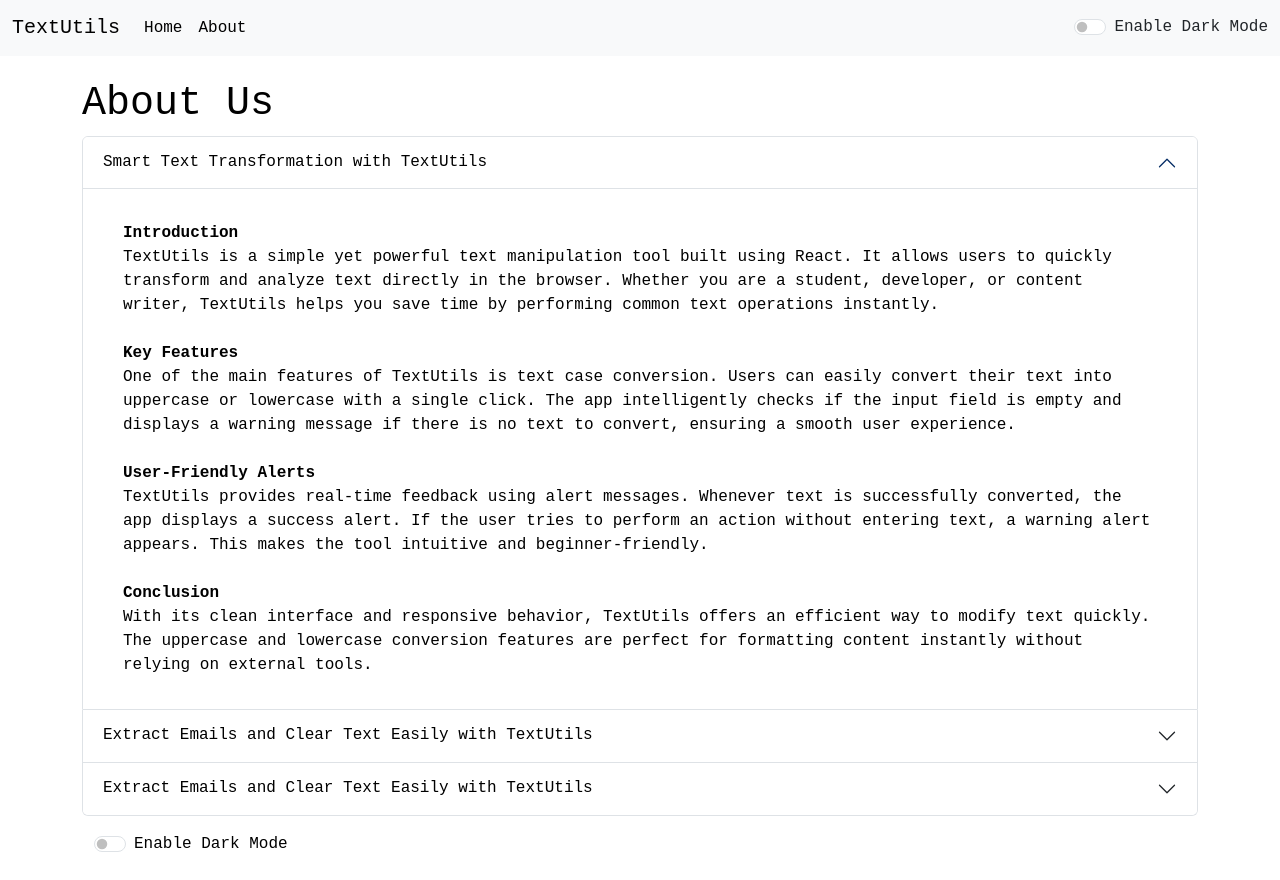
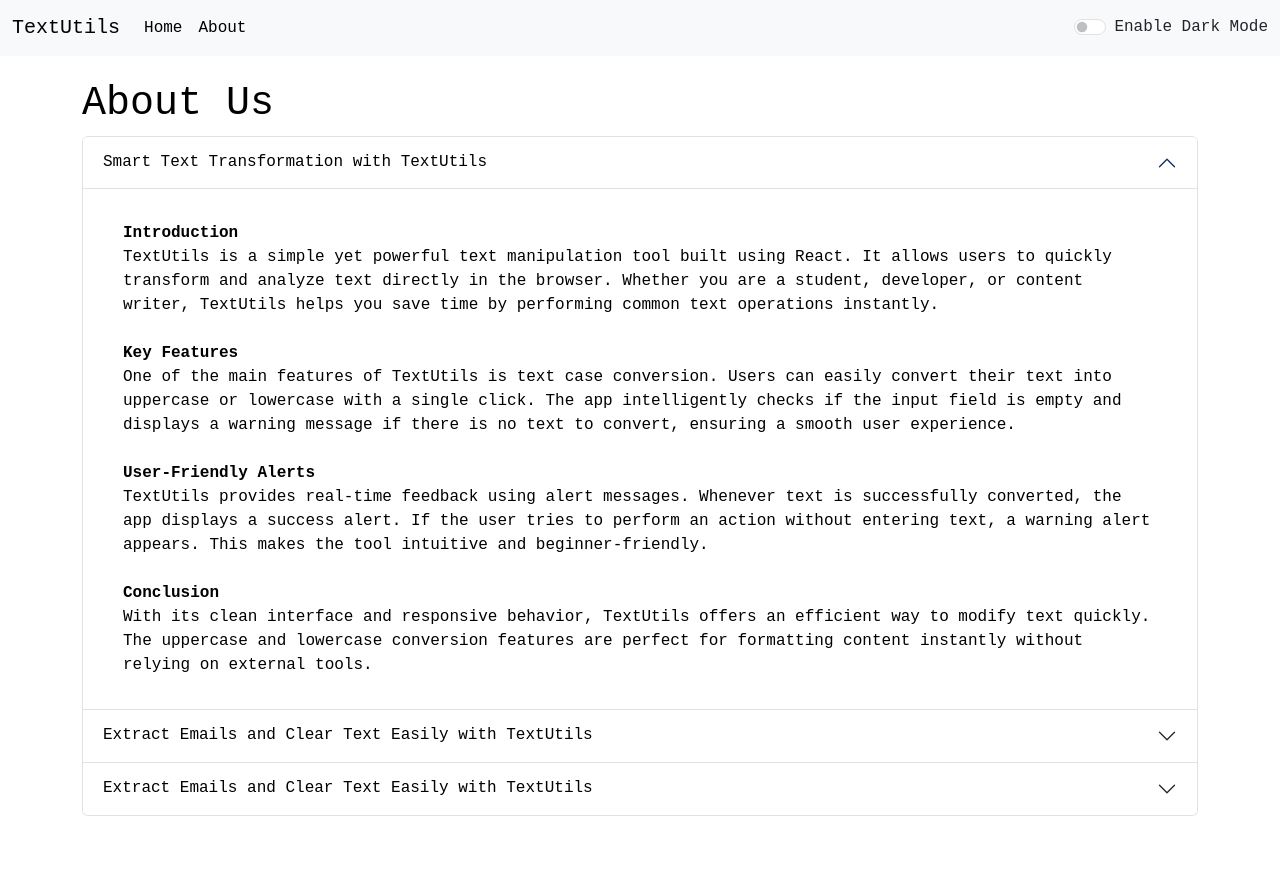
Before and after one commit to MohmmedFurqaan/Text_Utils_React, a React (Create React App) app: page /about in a window 1280 px wide. After the commit the page ends 840 px from the top, so only its background shows below. Built offline with nearby package versions, Linux system fonts and the light colour scheme.

Commit message:
(IMPROVED) dark mode improved in the About page

```diff
--- a/src/components/About.js
+++ b/src/components/About.js
@@ -1,24 +1,9 @@
-import React, { useState } from "react";
 
-export default function About() {
-  const [myStyle, setMyStyle] = useState({
-    color: "black",
-    backgroundColor: "white",
-  });
 
-  // function to trigger for the button in the dark Mode
-  const EnableDarkMode = () => {
-    if (myStyle.backgroundColor === "white") {
-      setMyStyle({
-        color: "white",
-        backgroundColor: "black",
-      });
-    } else {
-      setMyStyle({
-        color: "black",
-        backgroundColor: "white",
-      });
-    }
+export default function About({ mode }) {
+  const myStyle = {
+    color: mode === "dark" ? "white" : "black",
+    backgroundColor: mode === "dark" ? "#212529" : "white",
   };
 
   return (
@@ -167,7 +152,7 @@ export default function About() {
                 <br />
                 TextUtils also provides powerful text analysis features that
                 help users understand their content better. Along with this, the
-                application offers a built-in dark mode for a comfortable
+                application offers a built-in dark myStyle for a comfortable
                 reading experience.
                 <br />
                 <br />
@@ -187,42 +172,23 @@ export default function About() {
                 helpful message, ensuring clarity and ease of use.
                 <br />
                 <br />
-                <strong>Dark Mode Support</strong>
+                <strong>Dark myStyle Support</strong>
                 <br />
                 To improve accessibility and reduce eye strain, TextUtils
-                includes a dark mode toggle. Users can switch between light and
+                includes a dark myStyle toggle. Users can switch between light and
                 dark themes instantly, making the app comfortable to use in any
                 lighting condition.
                 <br />
                 <br />
                 <strong>Conclusion</strong>
                 <br />
-                With text analysis, live preview, and dark mode support,
+                With text analysis, live preview, and dark myStyle support,
                 TextUtils becomes a complete and modern text utility application
                 designed for both productivity and user comfort.
               </div>
             </div>
           </div>
         </div>
-        {/* <div className="container my-4">
-            <button type="button" className="btn btn-primary" onClick={EnableDarkMode}>{BtnText}</button>
-        </div> */}
-        <div className="container my-3">
-          <div className="form-check form-switch">
-            <input
-              className="form-check-input"
-              onClick={EnableDarkMode}
-              type="checkbox"
-              id="flexSwitchCheckDefault"
-            />
-            <label
-              className="form-check-label"
-              htmlFor="flexSwitchCheckDefault"
-            >
-              Enable Dark Mode
-            </label>
-          </div>
-        </div>
       </div>
     </>
   );
--- a/src/components/App.js
+++ b/src/components/App.js
@@ -62,7 +62,7 @@ export default function App() {
 
           <Routes>
             {/* About Sections */}
-            <Route exact path='/about' element={<About></About>} />
+            <Route exact path='/about' element={<About mode = {mode} />} />
 
             <Route exact path='/' element={
               <div className="container">
```
